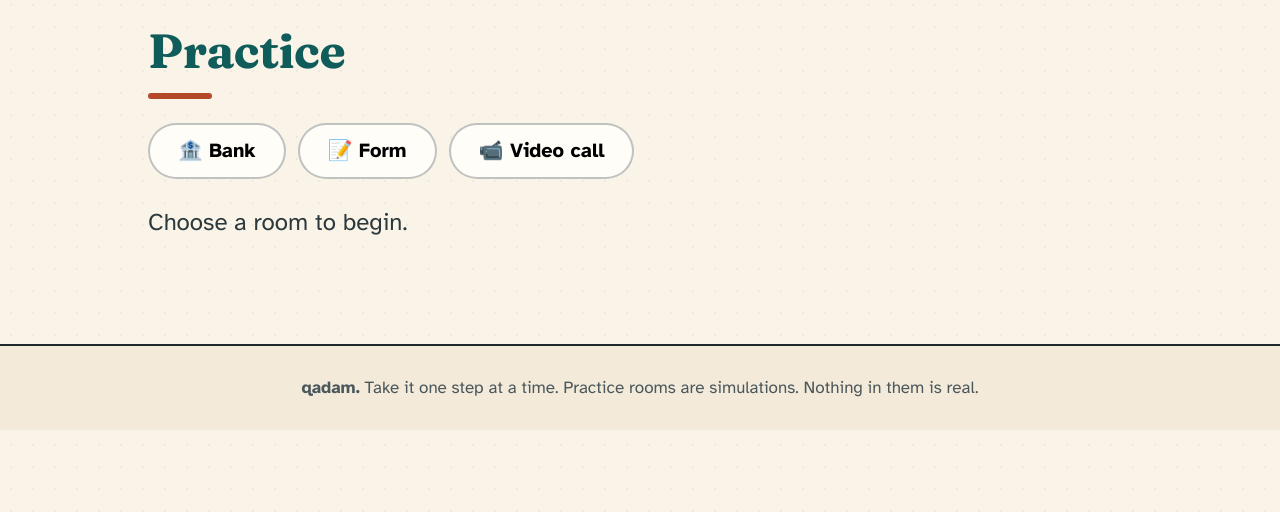
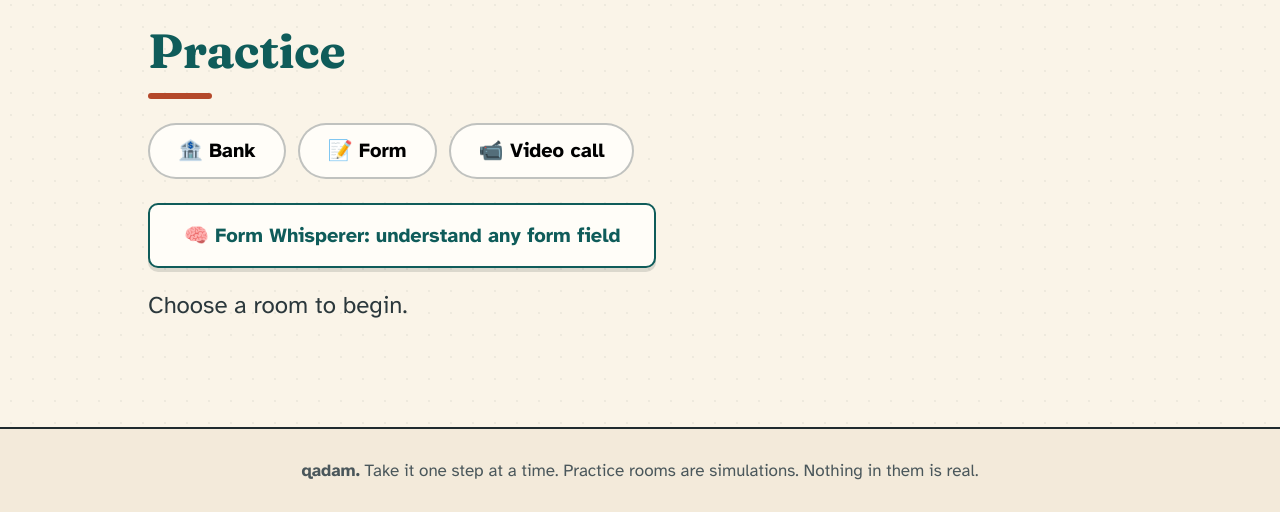
Before and after one commit to RidaEman18/hackathon, a Flask app: page /practice in a window 1280 px wide. Shown: the part 270-782 px from the top of the page. Run offline with Flask 3, Linux system fonts and the light colour scheme; the visitor is signed in with stand-in values (Sample User, id 1); data comes from the database, SQL or seed files in the repository.

Commit message:
Link Form Whisperer from Practice page

```diff
--- a/templates/practice.html
+++ b/templates/practice.html
@@ -32,6 +32,7 @@
   <button data-room="form" class="tab">📝 Form</button>
   <button data-room="video" class="tab">📹 Video call</button>
 </div>
+<p><a class="btn alt" href="/form-whisperer">🧠 Form Whisperer: understand any form field</a></p>
 <div class="room" id="room" hidden>
   <div class="device" aria-label="Practice device">
     <h2 id="room-title"></h2>
```
